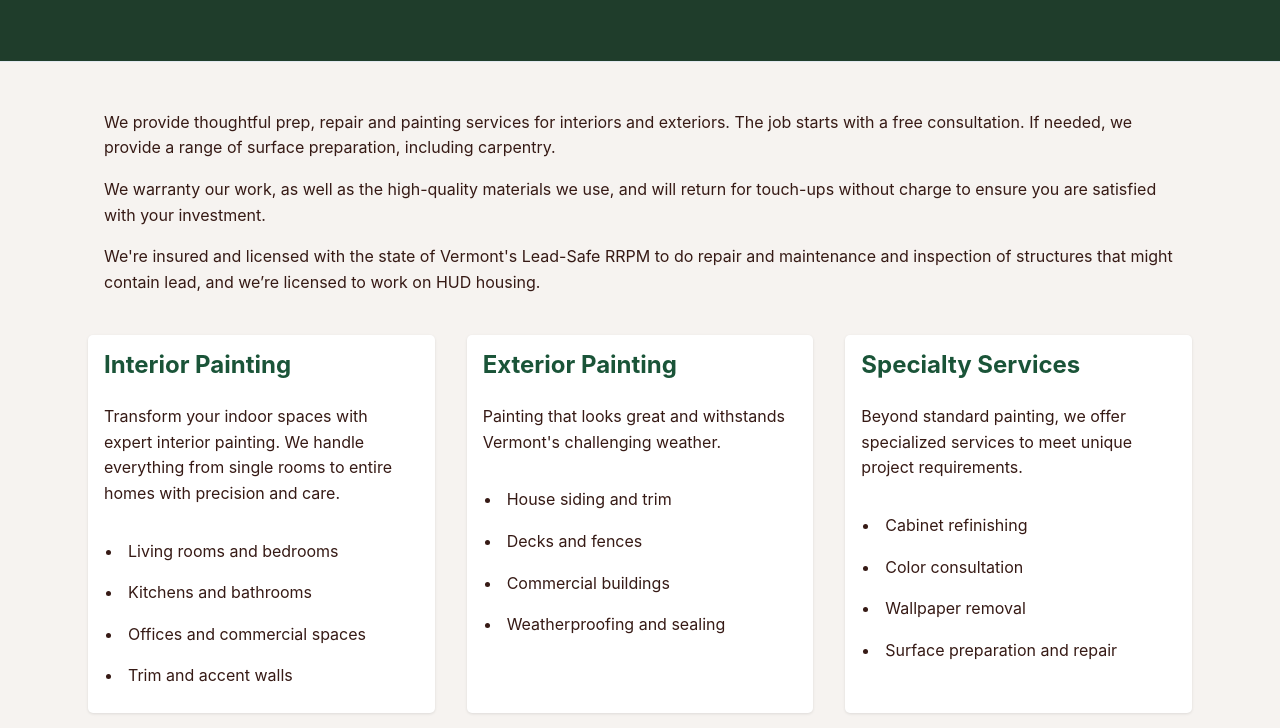
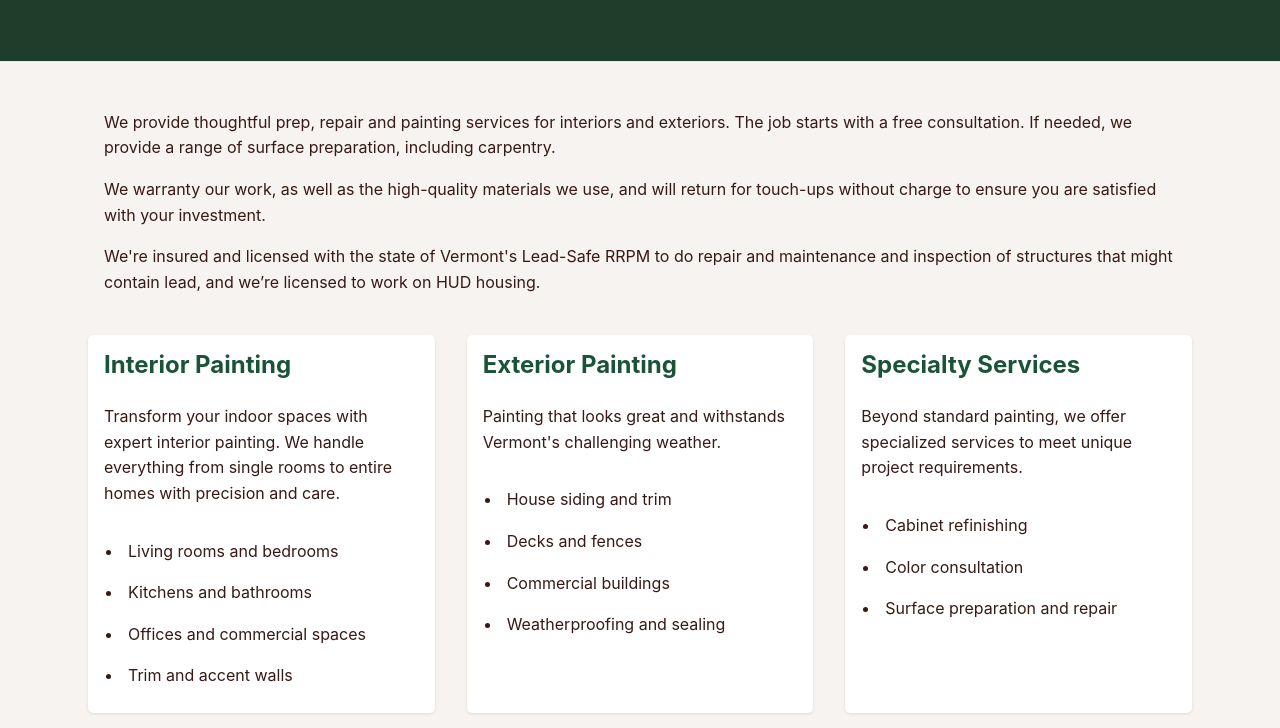
Before and after one commit to sophieallen0798/vermontpaintworks, a plain HTML site: page services.html in a window 1280 px wide. Shown: the part 224-952 px from the top of the page. Drawn offline with Linux system fonts and the light colour scheme.

Commit message:
no wallpaper

```diff
--- a/services.html
+++ b/services.html
@@ -99,7 +99,6 @@
                         <ul>
                             <li>Cabinet refinishing</li>
                             <li>Color consultation</li>
-                            <li>Wallpaper removal</li>
                             <li>Surface preparation and repair</li>
                         </ul>
                     </article>
```
